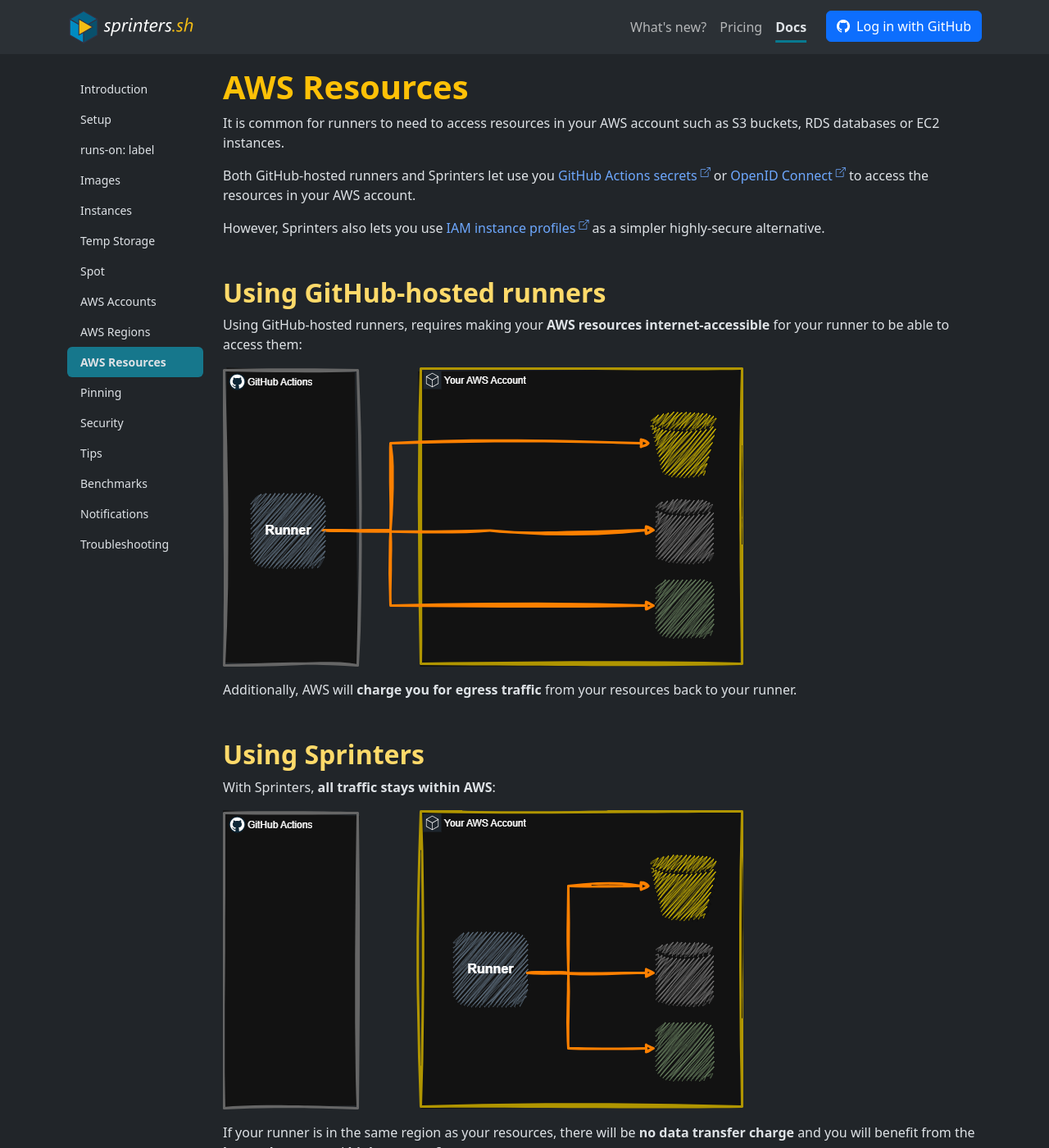
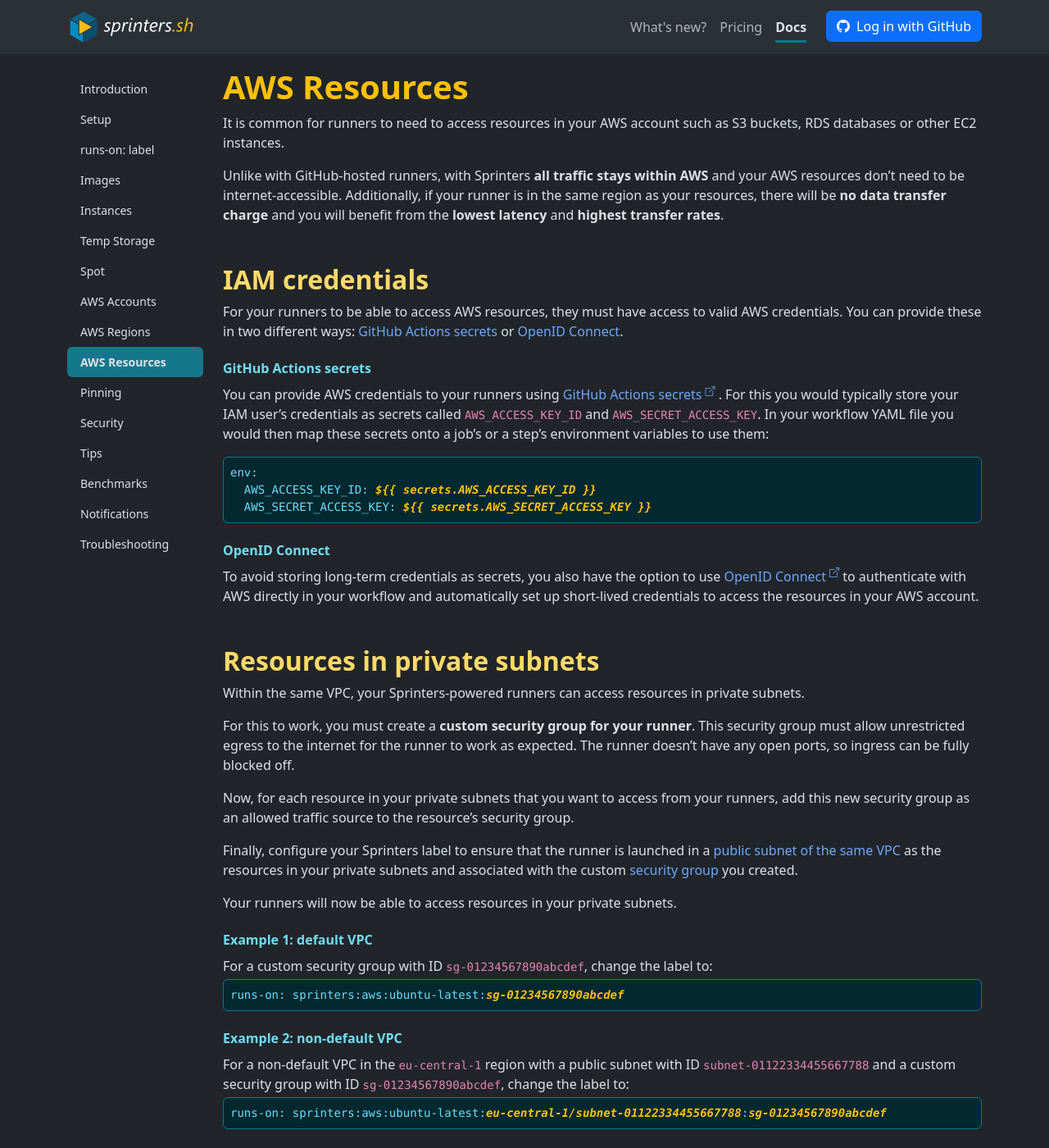
Before and after one commit to sprinters-sh/sprinters.sh, a Jekyll site: the page built from docs/aws-resources.md, in a window 1280 px wide and 1400 px high. Shown: the whole window at 82% size. Built offline with Jekyll 4.4.1, drawn with Linux system fonts in a browser that asks for light colours; some of the changed text lies outside the part shown.

Commit message:
Documented access to private resources

```diff
--- a/_data/new.yml
+++ b/_data/new.yml
@@ -1,3 +1,9 @@
+- date: "2026-01-07"
+  title: "Simplified access to AWS resources in private subnets"
+  href: "/docs/aws-resources#private-subnets"
+  image: "/assets/new/2026-01-07-private-resources.png"
+  details: "Your runners can now access resources in your private subnets with Sprinters' new support for custom runner security groups."
+
 - date: "2026-01-05"
   title: "Savings calculator updated for GitHub Actions' 2026 pricing"
   href: "https://console.sprinters.sh"
--- a/docs/aws-resources.md
+++ b/docs/aws-resources.md
@@ -3,49 +3,63 @@
 title: "AWS Resources"
 ---
 
-It is common for runners to need to access resources in your AWS account such as S3 buckets, RDS databases or EC2 instances.
+It is common for runners to need to access resources in your AWS account such as S3 buckets, RDS databases or other EC2 instances.
 
-Both GitHub-hosted runners and Sprinters let use you {% include external-link.html text="GitHub Actions secrets" href="https://docs.github.com/en/actions/security-for-github-actions/security-guides/using-secrets-in-github-actions" %} or
-{% include external-link.html text="OpenID Connect" href="https://docs.github.com/en/actions/security-for-github-actions/security-hardening-your-deployments/configuring-openid-connect-in-amazon-web-services" %} to
-access the resources in your AWS account.
+Unlike with GitHub-hosted runners, with Sprinters **all traffic stays within AWS** and your AWS resources don't need to be internet-accessible.
+Additionally, if your runner is in the same region as your resources, there will be **no data transfer charge** and
+you will benefit from the **lowest latency** and **highest transfer rates**.
 
-However, Sprinters also lets you use {% include external-link.html text="IAM instance profiles" href="https://docs.aws.amazon.com/AWSEC2/latest/UserGuide/iam-roles-for-amazon-ec2.html#ec2-instance-profile" %} as a simpler highly-secure alternative.
+{% include h2.html id="credentials" text="IAM credentials" %}
 
-{% include h2.html id="hosted" text="Using GitHub-hosted runners" %}
+For your runners to be able to access AWS resources, they must have access to valid AWS credentials.
+You can provide these in two different ways: [GitHub Actions secrets](#secrets) or [OpenID Connect](#oidc).
 
-Using GitHub-hosted runners, requires making your **AWS resources internet-accessible** for your runner to be able to access them:
+{% include h4.html id="secrets" text="GitHub Actions secrets" %}
 
-![GitHub-hosted runners](/assets/aws-resources/aws-resources-hosted-runners.png)
-
-Additionally, AWS will **charge you for egress traffic** from your resources back to your runner.
-
-{% include h2.html id="sprinters" text="Using Sprinters" %}
-
-With Sprinters, **all traffic stays within AWS**:
-
-![Sprinters](/assets/aws-resources/aws-resources-sprinters.png)
-
-If your runner is in the same region as your resources, there will be **no data transfer charge** and you will benefit
-from the **lowest latency** and **highest transfer rates**.
-
-{% include h2.html id="instance-profile" text="Using IAM instance profiles (Sprinters-only)" %}
-
-In addition to {% include external-link.html text="GitHub Actions secrets" href="https://docs.github.com/en/actions/security-for-github-actions/security-guides/using-secrets-in-github-actions" %} and
-{% include external-link.html text="OpenID Connect" href="https://docs.github.com/en/actions/security-for-github-actions/security-hardening-your-deployments/configuring-openid-connect-in-amazon-web-services" %},
-Sprinters also gives you a third option not available to GitHub-hosted runners to access the resources in your AWS account: {% include external-link.html text="IAM instance profiles" href="https://docs.aws.amazon.com/AWSEC2/latest/UserGuide/iam-roles-for-amazon-ec2.html#ec2-instance-profile" %}.
-
-IAM instance profiles are an easy and secure way to give your runner's EC2 instance **short-lived temporary credentials**
-that can be used to access the resources in your AWS account.
-
-All you need to do is create a role with the required permissions in the AWS console and pass its
-instance profile name to sprinters:
+You can provide AWS credentials to your runners using {% include external-link.html text="GitHub Actions secrets" href="https://docs.github.com/en/actions/security-for-github-actions/security-guides/using-secrets-in-github-actions" %}.
+For this you would typically store your IAM user's credentials as secrets called `AWS_ACCESS_KEY_ID` and `AWS_SECRET_ACCESS_KEY`.
+In your workflow YAML file you would then map these secrets onto a job's or a step's environment variables to use them:
 
 <div class="alert alert-info font-monospace p-0 mb-3 position-relative" role="alert">
-    <pre class="mb-0 p-2 fs-7">runs-on: sprinters:aws:ubuntu-latest:<span class="fw-bold fst-italic text-warning">profile=my-instance-profile</span></pre>
+<pre class="mb-0 p-2 fs-7">
+env:
+  AWS_ACCESS_KEY_ID: <span class="fw-bold fst-italic text-warning">{% raw %}${{ secrets.AWS_ACCESS_KEY_ID }}{% endraw %}</span>
+  AWS_SECRET_ACCESS_KEY: <span class="fw-bold fst-italic text-warning">{% raw %}${{ secrets.AWS_SECRET_ACCESS_KEY }}{% endraw %}</span>
+</pre>
 </div>
 
-And all software on your runner that uses an AWS SDK will automatically pick up these credentials to securely connect
-to your resources.
+{% include h4.html id="oidc" text="OpenID Connect" %}
 
-If your runner is in the same region as your resources, there will be **no data transfer charge** and
-you will benefit from the **lowest latency** and **highest transfer rates**.
+To avoid storing long-term credentials as secrets, you also have the option to use
+{% include external-link.html text="OpenID Connect" href="https://docs.github.com/en/actions/security-for-github-actions/security-hardening-your-deployments/configuring-openid-connect-in-amazon-web-services" %} to
+authenticate with AWS directly in your workflow and automatically set up short-lived credentials to access the resources in your AWS account.
+
+{% include h2.html id="private-subnets" text="Resources in private subnets" %}
+
+Within the same VPC, your Sprinters-powered runners can access resources in private subnets.
+
+For this to work, you must create a **custom security group for your runner**.
+This security group must allow unrestricted egress
+to the internet for the runner to work as expected. The runner doesn't have any open ports, so ingress can be fully blocked off.
+
+Now, for each resource in your private subnets that you want to access from your runners, add this new security group
+as an allowed traffic source to the resource's security group.
+
+Finally, configure your Sprinters label to ensure that the runner is launched in a [public subnet of the same VPC](/docs/label#placement) as the resources in your private subnets
+and associated with the custom [security group](/docs/label#security-group) you created.
+
+Your runners will now be able to access resources in your private subnets.
+
+{% include h4.html text="Example 1: default VPC" %}
+For a custom security group with ID `sg-01234567890abcdef`, change the label to:
+{: .mb-1 }
+<div class="alert alert-info font-monospace p-0 mb-3 position-relative" role="alert">
+    <pre class="mb-0 p-2 fs-7">runs-on: sprinters:aws:ubuntu-latest:<span class="fw-bold fst-italic text-warning">sg-01234567890abcdef</span></pre>
+</div>
+
+{% include h4.html text="Example 2: non-default VPC" %}
+For a non-default VPC in the `eu-central-1` region with a public subnet with ID `subnet-01122334455667788` and a custom security group with ID `sg-01234567890abcdef`, change the label to:
+{: .mb-1 }
+<div class="alert alert-info font-monospace p-0 mb-3 position-relative" role="alert">
+    <pre class="mb-0 p-2 fs-7">runs-on: sprinters:aws:ubuntu-latest:<span class="fw-bold fst-italic text-warning">eu-central-1/subnet-01122334455667788</span>:<span class="fw-bold fst-italic text-warning">sg-01234567890abcdef</span></pre>
+</div>
--- a/docs/label.md
+++ b/docs/label.md
@@ -29,6 +29,7 @@
 
 You can adjust the [image](#image), the [AWS account](#account), the [AWS region/az/subnet](#placement),
 the [EC2 instance type](#instance-type), whether to use [spot instances](#spot),
+the [security group](#security-group),
 the performance of the [root volume](#root), the type, size and performance of the [temp storage](#temp) and
 whether to use [runner lifecycle events](#events)
 by adding or changing various parts to the label. All parts are separated by a colon (`:`) and may appear in any order.
@@ -213,6 +214,29 @@
 
 ---
 
+{% include h3.html id="security-group" text="Security Group" %}
+You can specify a custom security group for the runner instance.
+This is particularly useful for [accessing resources in private subnets](/docs/aws-resources#private-subnets).
+
+{% include h4.html text="Format" %}
+_security-group-id_
+
+{% include h4.html text="Default" %}
+The VPC's default security group.
+
+{% include h4.html text="Note" %}
+While the runner doesn't require open ports,
+it is highly recommended to allow **unrestricted egress** for the runner to work as expected.
+
+{% include h4.html text="Example" %}
+To use a custom security group `sg-01234567890abcdef`, change the label to:
+{: .mb-1 }
+<div class="alert alert-info font-monospace p-0 mb-3 position-relative" role="alert">
+    <pre class="mb-0 p-2 fs-7">runs-on: sprinters:aws:ubuntu-latest:<span class="fw-bold fst-italic text-warning">sg-01234567890abcdef</span></pre>
+</div>
+
+---
+
 {% include h3.html id="root" text="Root Volume" %}
 You can adjust the performance of the [root volume](/docs/volumes) by appending a performance specification to the label.
 
```
Also changed, not shown: assets/new/2026-01-07-private-resources.png (added).
